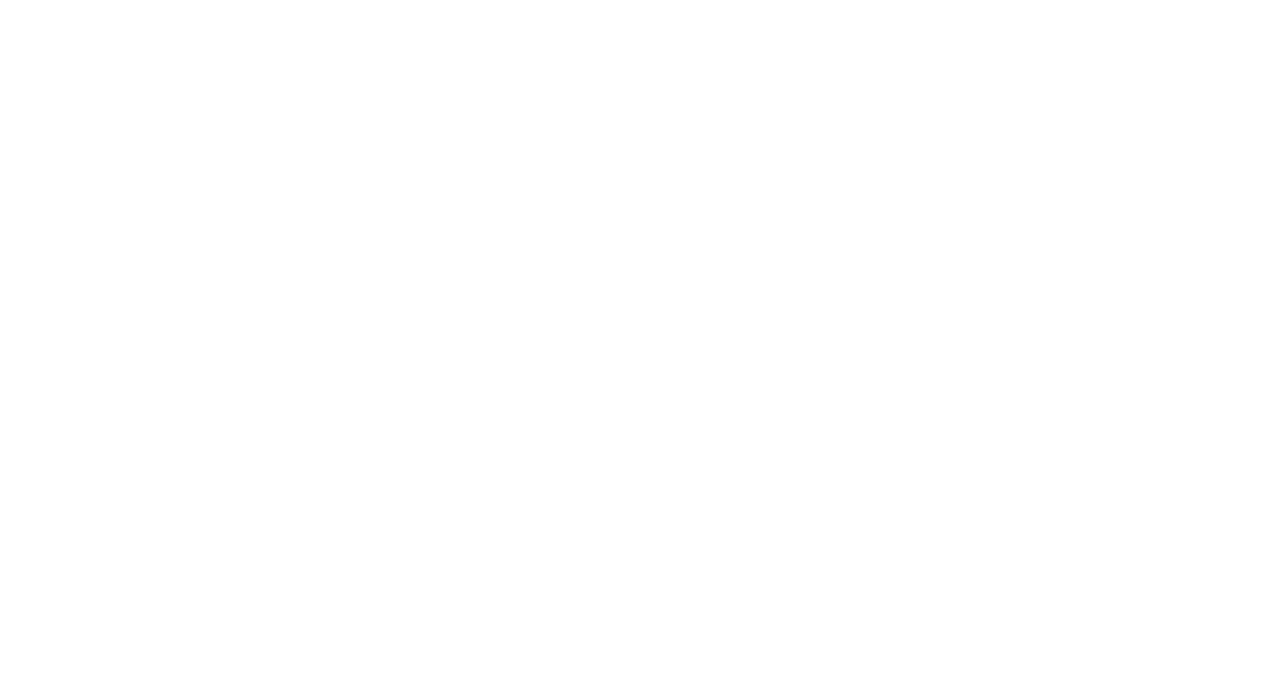
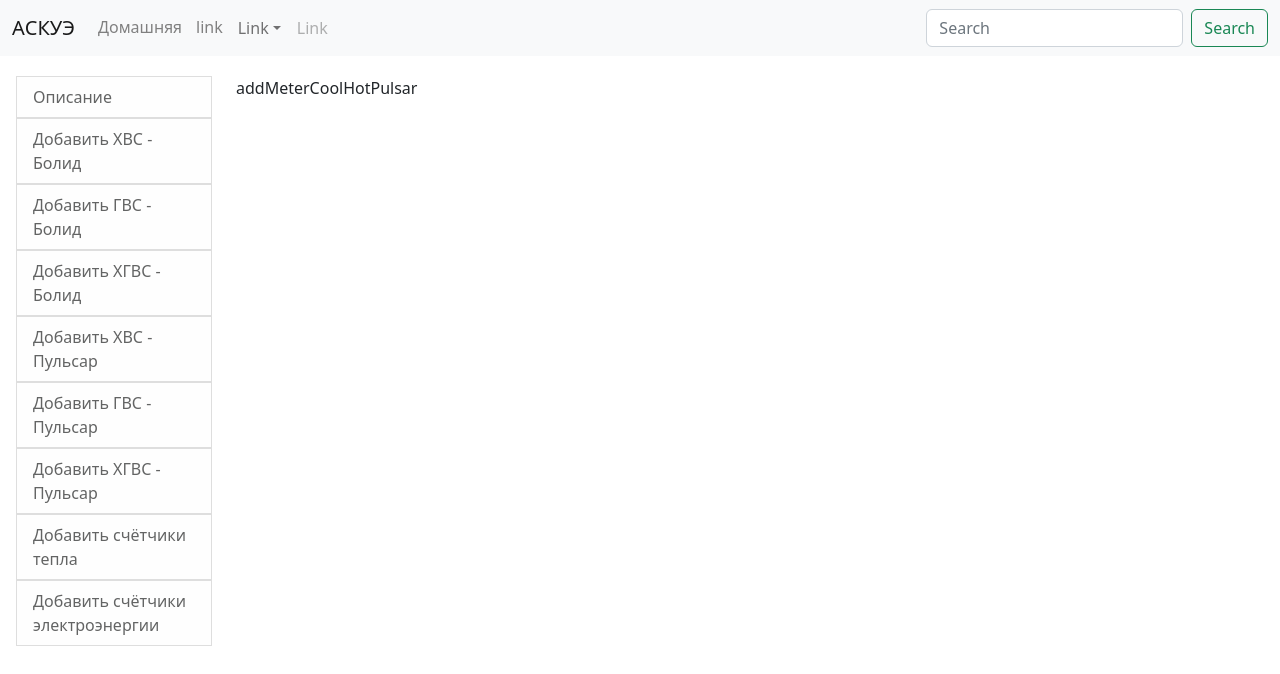
Before and after one commit to roman-kiselev/hbs_react, a React (Create React App) app in the folder client/: page /object/1/addMeterCoolHotPulsar in a window 1280 px wide. Before the commit this address had no page. Shown: the top 674 px of the page. Built offline with nearby package versions, Linux system fonts and the light colour scheme.

Commit message:
Changes to be committed: 	modified:   client/src/components/AppRouter.jsx 	modified:   client/src/components/addMeters/MenuOneObject.jsx 	modified:   client/src/components/addMeters/pulsar/AddHotMeterPulsar.jsx 	modified:   client/src/components/addMeters/pulsar/AddMeterCoolHotPulsar.jsx

```diff
--- a/client/src/components/AppRouter.jsx
+++ b/client/src/components/AppRouter.jsx
@@ -8,6 +8,8 @@ import AddCoolMetersBolid from "./addMeters/bolid/AddCoolMetersBolid";
 import AddHotMeterBolid from "./addMeters/bolid/AddHotMeterBolid";
 import AddMeterCoolHotBolid from "./addMeters/bolid/AddMeterCoolHotBolid";
 import AddCoolMeterPulsar from "./addMeters/pulsar/AddCoolMeterPulsar";
+import AddHotMeterPulsar from "./addMeters/pulsar/AddHotMeterPulsar";
+import AddMeterCoolHotPulsar from "./addMeters/pulsar/AddMeterCoolHotPulsar";
 
 
 const AppRouter = () => {
@@ -21,6 +23,8 @@ const AppRouter = () => {
                 <Route path="addHotMeterBolid" element={< AddHotMeterBolid />}/>
                 <Route path="addMeterCoolHotBolid" element={< AddMeterCoolHotBolid />}/>
                 <Route path="addCoolMeterPulsar" element={< AddCoolMeterPulsar />}/>
+                <Route path="addHotMeterPulsar" element={< AddHotMeterPulsar />}/>
+                <Route path="addMeterCoolHotPulsar" element={< AddMeterCoolHotPulsar />}/>
 
 
             </Route>
--- a/client/src/components/addMeters/MenuOneObject.jsx
+++ b/client/src/components/addMeters/MenuOneObject.jsx
@@ -52,9 +52,20 @@ const MenuOneObject = ({id, show, handleClose}) => {
                                 </ListGroup.Item>
                             </Link>
 
-                            <Link style={{textDecoration: "none"}} to="addMeterPulsar">
+                            <Link style={{textDecoration: "none"}} to="addMeterCoolHotPulsar">
                                 <ListGroup.Item action variant="light">
                                     Добавить ХГВС - Пульсар
+                                </ListGroup.Item>
+                            </Link>
+
+                            <Link style={{textDecoration: "none"}} to="addHeat">
+                                <ListGroup.Item action variant="light">
+                                    Добавить счётчики тепла
+                                </ListGroup.Item>
+                            </Link>
+                            <Link style={{textDecoration: "none"}} to="addHeat">
+                                <ListGroup.Item action variant="light">
+                                    Добавить счётчики электроэнергии
                                 </ListGroup.Item>
                             </Link>
 
--- a/client/src/components/addMeters/pulsar/AddHotMeterPulsar.jsx
+++ b/client/src/components/addMeters/pulsar/AddHotMeterPulsar.jsx
@@ -0,0 +1,11 @@
+import React from 'react';
+
+const AddHotMeterPulsar = () => {
+    return (
+        <div>
+            addHotMeterPulsar
+        </div>
+    );
+};
+
+export default AddHotMeterPulsar;
--- a/client/src/components/addMeters/pulsar/AddMeterCoolHotPulsar.jsx
+++ b/client/src/components/addMeters/pulsar/AddMeterCoolHotPulsar.jsx
@@ -0,0 +1,11 @@
+import React from 'react';
+
+const AddMeterCoolHotPulsar = () => {
+    return (
+        <div>
+            addMeterCoolHotPulsar
+        </div>
+    );
+};
+
+export default AddMeterCoolHotPulsar;
```
